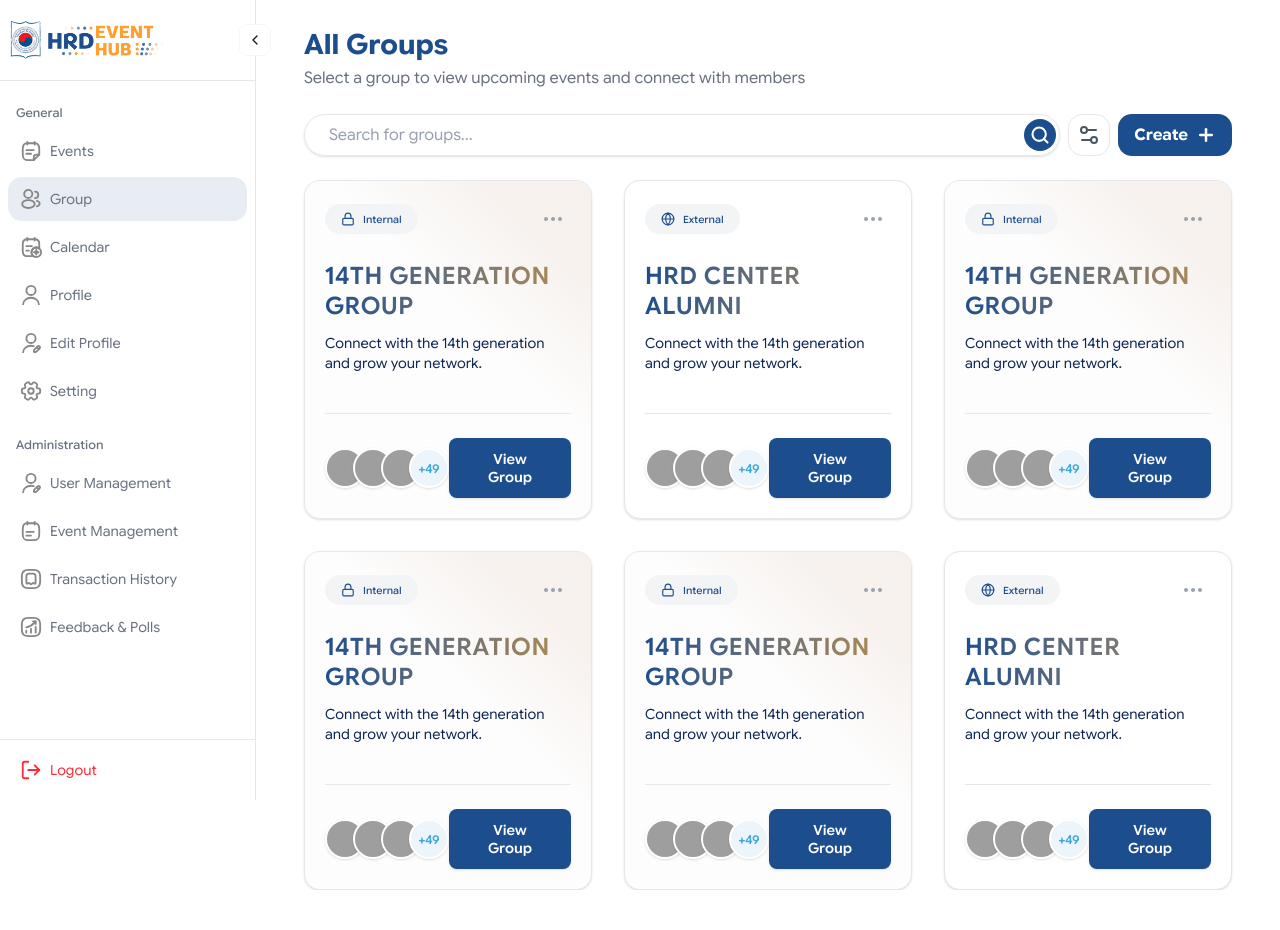
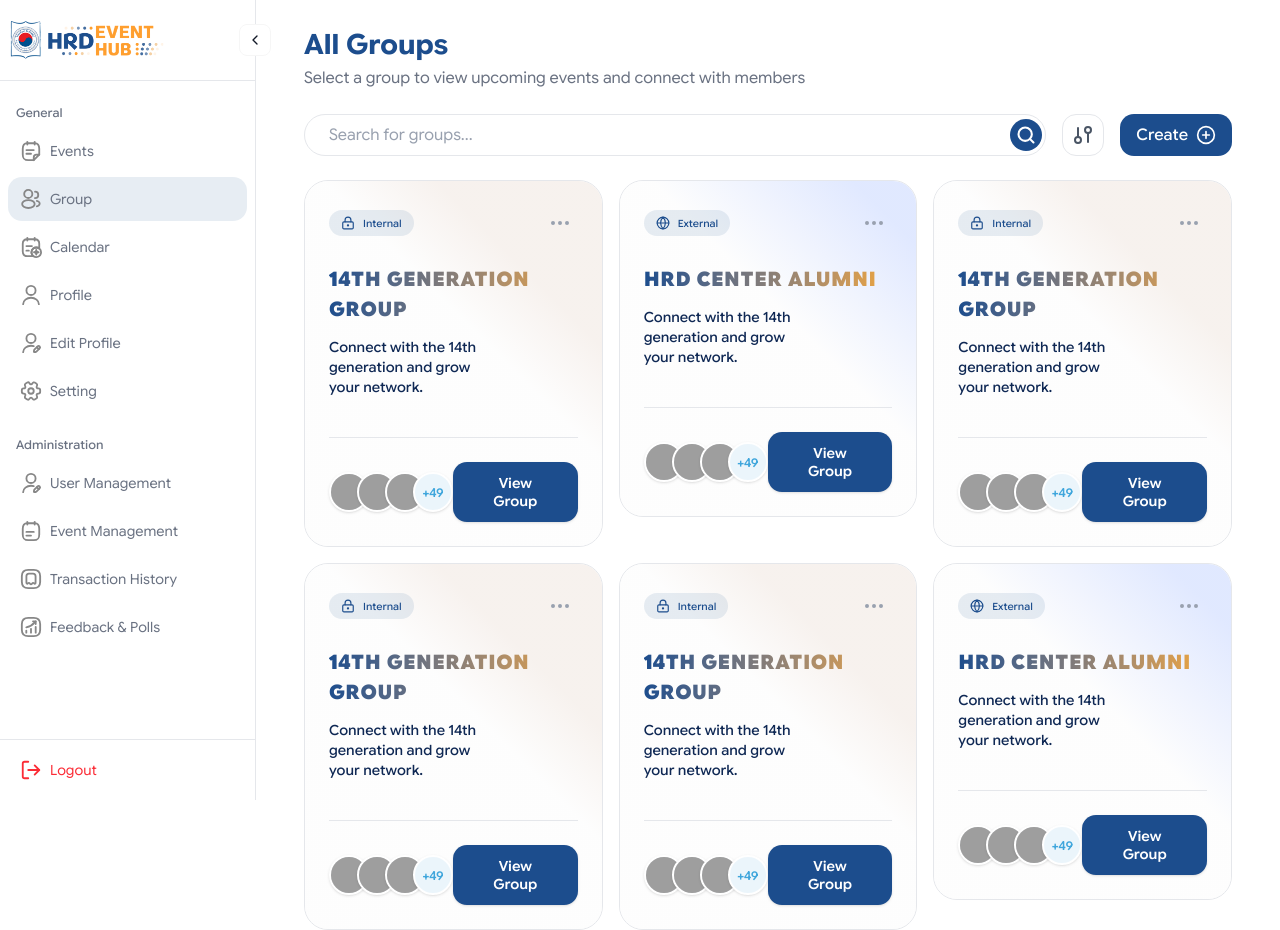
Before and after one commit to joinlyhov-sketch/hrdeventhub-portfolio, a Next.js app: page /group in a window 1280 px wide. Before the commit the page ends 890 px from the top, so only its background shows below. Built offline with nearby package versions, Linux system fonts and the light colour scheme; grey boxes are pictures that could not be loaded.

Commit message:
group page updated

```diff
--- a/app/(root)/group/page.tsx
+++ b/app/(root)/group/page.tsx
@@ -45,7 +45,7 @@ export default async function GroupPage({ searchParams }: PageProps) {
         <GroupSearch role={userRole} initialSearchValue={searchQuery} />
 
         <div className="relative w-full flex box-border min-h-110">
-          <div className="invisible grid grid-cols-1 md:grid-cols-2 xl:grid-cols-3 gap-8 w-full auto-rows-fr box-border pointer-events-none">
+          <div className="invisible grid grid-cols-1 md:grid-cols-2 xl:grid-cols-3 gap-x-4 gap-y-4 auto-rows-fr box-border pointer-events-none">
             {mockGroups.map((group) => (
               <div
                 key={`spacer-${group.id}`}
@@ -56,7 +56,7 @@ export default async function GroupPage({ searchParams }: PageProps) {
             ))}
           </div>
           {hasResults ? (
-            <div className="absolute inset-0 w-full h-full grid grid-cols-1 md:grid-cols-2 xl:grid-cols-3 gap-8 auto-rows-fr box-border left-0 top-0">
+            <div className="absolute inset-0 w-full h-full grid grid-cols-1 md:grid-cols-2 xl:grid-cols-3 gap-4 auto-rows-fr box-border left-0 top-0">
               {filteredGroups.map((group) => (
                 <div key={group.id} className="w-full block box-border min-w-0">
                   <GroupCard group={group} role={userRole} />
--- a/app/globals.css
+++ b/app/globals.css
@@ -67,6 +67,7 @@
 :root {
   /* 1. Brand palette — the ONLY place hex is allowed */
   --primary: #1c4d8d;
+  --WEGDRH: #dde6ff;
   --primary-hover: #4663ac;
   --secondary: #0f2854;
   --action: #ffa02e;
--- a/components/site/group/group-card.tsx
+++ b/components/site/group/group-card.tsx
@@ -1,7 +1,8 @@
 import Link from "next/link";
-import { Lock, Globe, Link2 } from "lucide-react";
+import { Globe, Link2 } from "lucide-react";
 import { Group } from "../../../data/groups";
 import GroupDropDown from "../pop-up/action-button/action-button-group";
+import { LockKeyhole } from "lucide-react";
 
 interface GroupCardProps {
   group: Group;
@@ -12,18 +13,18 @@ export default function GroupCard({ group, role }: GroupCardProps) {
   const isInternal = group.type === "Internal";
 
   return (
-    <div className="bg-card p-5 rounded-2xl border border-border flex flex-col shadow-sm hover:shadow-xl transition-all relative group overflow-hidden">
+    <div className="w-full bg-card p-6 rounded-3xl border border-border flex flex-col hover:shadow-sm transition-all relative group overflow-hidden">
       <div
         className={`absolute inset-0 pointer-events-none transition-opacity duration-500 ${
           isInternal
-            ? "bg-[linear-gradient(225deg,#F6F0EC_17%,#FDFDFD_42%)]"
-            : "bg-[linear-gradient(225deg,#FDFDFD_42%)]"
+            ? "bg-[linear-gradient(225deg,#F6F0EC_25%,#FDFDFD_42%)]"
+            : "bg-[linear-gradient(225deg,#DDE6FF_10%,#FDFDFD_42%)]"
         } opacity-90`}
       />
       <div className="relative z-10 flex flex-col h-full">
         <div className="flex items-center justify-between mb-6">
-          <span className="flex items-center gap-2 px-4 py-2 rounded-full bg-muted type-detail-small-medium text-primary">
-            {isInternal ? <Lock size={14}  /> : <Globe size={14} />}
+          <span className="flex items-center justify-center gap-2 px-3 py-1.5 rounded-full bg-primary/10 type-detail-small-medium text-primary">
+            {isInternal ? <LockKeyhole size={14}  /> : <Globe size={14} />}
             {group.type}
           </span>
 
@@ -36,11 +37,11 @@ export default function GroupCard({ group, role }: GroupCardProps) {
           )}
         </div>
 
-        <h2 className="type-subtitle-24 font-extrabold bg-gradient-to-r from-primary to-[#B38B4D] bg-clip-text text-transparent mb-3 uppercase tracking-wide">
+        <h2 className="text-subtitle font-black bg-linear-to-r from-primary to-[#efa537] bg-clip-text text-transparent mb-3 uppercase tracking-wide">
           {group.title}
         </h2>
 
-        <p className="text-secondary type-detail leading-relaxed mb-10">
+        <p className="text-secondary type-detail-medium leading-relaxed mb-10 w-[70%]">
           {group.description}
         </p>
 
@@ -57,7 +58,7 @@ export default function GroupCard({ group, role }: GroupCardProps) {
           </div>
 
           <Link href={`/group/${group.id}`}>
-            <button className="bg-primary text-primary-foreground px-7 py-3 rounded-md type-detail-semibold hover:bg-action hover:text-action-foreground transition-all shadow-sm cursor-pointer">
+            <button className="bg-primary text-primary-foreground px-7 py-3 rounded-xl type-detail-semibold hover:bg-action hover:text-action-foreground transition-all shadow-sm cursor-pointer">
               View Group
             </button>
           </Link>
--- a/components/site/group/group-search.tsx
+++ b/components/site/group/group-search.tsx
@@ -1,8 +1,8 @@
 "use client";
 
-import React, { useState, useEffect, useRef } from "react";
+import { useState, useEffect, useRef } from "react";
 import { useRouter, usePathname, useSearchParams } from "next/navigation";
-import { Settings2, Plus, Check } from "lucide-react";
+import { Settings2, CirclePlus, Check } from "lucide-react";
 import Search from "../search/Search";
 import CreateGroupModal from "@/components/site/pop-up/action-button/CreateGroupForm";
 
@@ -18,13 +18,10 @@ export default function GroupSearch({
   const router = useRouter();
   const pathname = usePathname();
   const searchParams = useSearchParams();
-
   const [search, setSearch] = useState(initialSearchValue);
   const currentType = searchParams.get("type") || "All";
-
   const [isFilterOpen, setIsFilterOpen] = useState(false);
   const [isCreateOpen, setIsCreateOpen] = useState(false);
-
   const dropdownRef = useRef<HTMLDivElement>(null);
 
   useEffect(() => {
@@ -67,7 +64,7 @@ export default function GroupSearch({
   };
 
   return (
-    <div className="flex items-center gap-2 mb-6 w-full relative">
+    <div className="flex items-center gap-x-4 mb-6 w-90% relative">
       <Search
         value={search}
         onChange={(e) => handleSearchChange(e.target.value)}
@@ -77,7 +74,7 @@ export default function GroupSearch({
       <div className="relative shrink-0" ref={dropdownRef}>
         <button
           onClick={() => setIsFilterOpen(!isFilterOpen)}
-          className={`p-2 border rounded-xl transition-all shrink-0 cursor-pointer h-10.5 w-10.5 flex items-center justify-center box-border ${
+          className={`p-2 border rounded-xl transition-all shrink-0 cursor-pointer h-10.5 w-10.5 flex items-center justify-center box-border rotate-90 ${
             isFilterOpen || currentType !== "All"
               ? "border-primary bg-primary/5 text-primary shadow-sm"
               : "border-gray-200 text-gray-600 hover:bg-white hover:shadow-md"
@@ -96,7 +93,7 @@ export default function GroupSearch({
               <button
                 key={option.value}
                 onClick={() => handleFilterSelect(option.value)}
-                className="w-full text-left px-4 py-2 text-sm font-medium text-gray-700 hover:bg-slate-50 flex items-center justify-between transition-colors cursor-pointer"
+                className="w-full text-left px-3.5 py-2 text-sm font-medium text-gray-700 hover:bg-slate-50 flex items-center justify-between transition-colors cursor-pointer tracking-tight"
               >
                 {option.label}
                 {currentType === option.value && (
@@ -111,10 +108,10 @@ export default function GroupSearch({
       {role === "admin" && (
         <button
           onClick={() => setIsCreateOpen(true)}
-          className="flex items-center gap-2 bg-primary text-white px-4 py-2 rounded-xl text-base font-bold hover:bg-[#25437a] transition-all whitespace-nowrap shrink-0 cursor-pointer h-10.5 box-border"
+          className="flex items-center gap-2 bg-primary text-white px-4 py-2 rounded-xl text-base font-medium hover:bg-[#25437a] transition-all whitespace-nowrap shrink-0 cursor-pointer h-10.5 box-border"
         >
           Create
-          <Plus size={20} strokeWidth={3} />
+          <CirclePlus size={20} strokeWidth={2} />
         </button>
       )}
 
--- a/components/site/search/Search.tsx
+++ b/components/site/search/Search.tsx
@@ -18,7 +18,7 @@ export default function Search({
         value={value}
         onChange={onChange}
         placeholder={placeholder}
-        className="w-full pl-6 pr-14 py-2 border border-gray-200 rounded-full text-base focus:ring-2 focus:ring-blue-100 outline-none placeholder:text-gray-400 shadow-sm"
+        className="w-full pl-6 pr-14 py-2 border border-gray-200 rounded-full text-base focus:ring-2 focus:ring-blue-100 outline-none placeholder:text-gray-400"
       />
       <div className="absolute right-1 top-1/2 -translate-y-1/2 flex items-center gap-3 pointer-events-none">
         <button
```
